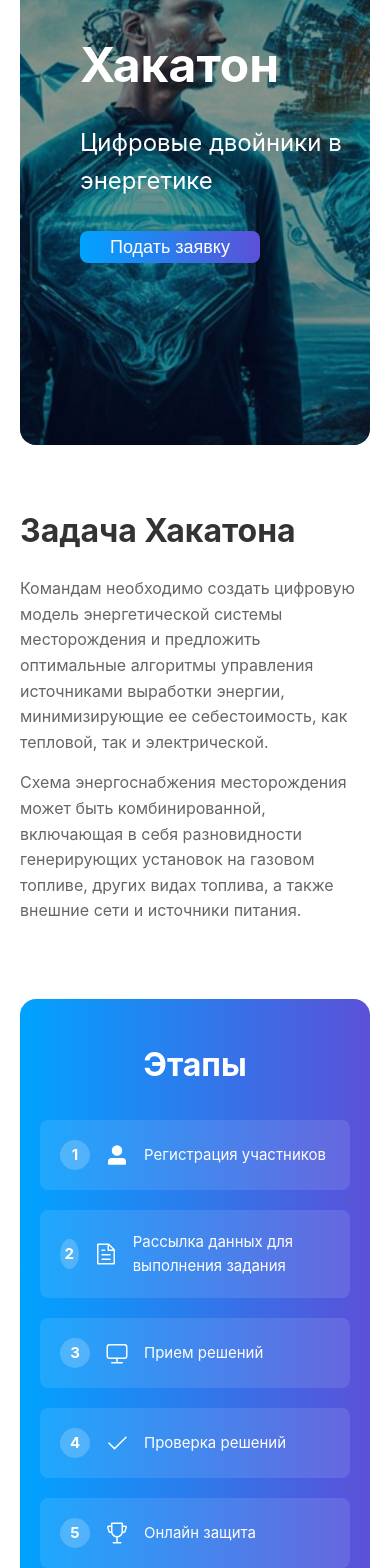
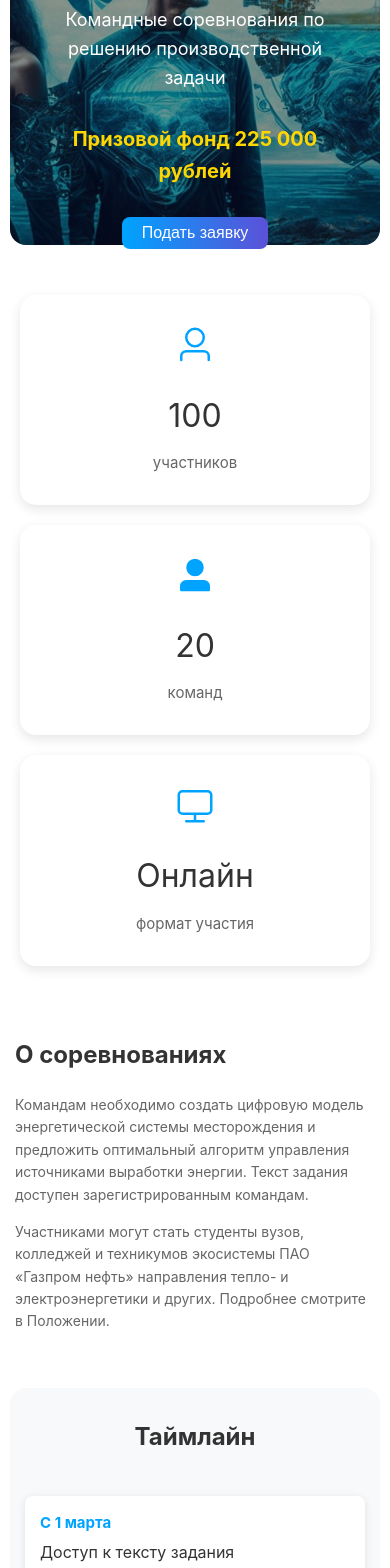
Before and after one commit to Pankyxa/HackathonFrontV1, a Vue app: page / in a window 390 px wide. Shown: the part 260-1828 px from the top of the page. Built offline with nearby package versions, Linux system fonts and the light colour scheme; no server answers.

Commit message:
Refactor HomePage.vue Add install regulations

```diff
--- a/src/views/HomePage.vue
+++ b/src/views/HomePage.vue
@@ -1,75 +1,89 @@
 <template>
-  <TheHeader></TheHeader>
+  <TheHeader :class="{ 'header-hidden': isHeaderHidden }"></TheHeader>
   <div class="home-page">
     <div class="hero-section">
       <div class="hero-content">
         <h1>Хакатон</h1>
         <p>Цифровые двойники в энергетике</p>
+        <p class="subtitle">Командные соревнования по решению производственной задачи</p>
+        <div class="prize-info">Призовой фонд 225 000 рублей</div>
         <el-button type="primary" class="custom-button" @click="handleApplicationClick">Подать заявку</el-button>
       </div>
     </div>
 
-    <AuthRequiredModal v-model="showAuthModal" />
+    <AuthRequiredModal v-model="showAuthModal"/>
+    <div class="info-section">
+      <div class="info-cards">
+        <div class="info-card">
+          <el-icon>
+            <User/>
+          </el-icon>
+          <h3>100</h3>
+          <p>участников</p>
+        </div>
+        <div class="info-card">
+          <el-icon>
+            <UserFilled/>
+          </el-icon>
+          <h3>20</h3>
+          <p>команд</p>
+        </div>
+        <div class="info-card">
+          <el-icon>
+            <Monitor/>
+          </el-icon>
+          <h3>Онлайн</h3>
+          <p>формат участия</p>
+        </div>
+      </div>
+    </div>
     <div class="task-section">
-      <h2>Задача Хакатона</h2>
-      <p>Командам необходимо создать цифровую модель энергетической системы месторождения и предложить оптимальные
-        алгоритмы управления источниками выработки энергии, минимизирующие ее себестоимость, как тепловой, так и
-        электрической.</p>
-      <p>Схема энергоснабжения месторождения может быть комбинированной, включающая в себя разновидности генерирующих
-        установок на газовом топливе, других видах топлива, а также внешние сети и источники питания.</p>
+      <h2>О соревнованиях</h2>
+      <p>Командам необходимо создать цифровую модель энергетической системы месторождения и предложить оптимальный
+        алгоритм управления источниками выработки энергии. Текст задания доступен зарегистрированным командам.</p>
+      <p>Участниками могут стать студенты вузов, колледжей и техникумов экосистемы ПАО «Газпром нефть» направления
+        тепло- и электроэнергетики и других. Подробнее смотрите в Положении.</p>
+    </div>
+
+    <div class="timeline-section">
+      <h2>Таймлайн</h2>
+      <div class="timeline-container">
+        <div class="timeline-item">
+          <div class="date">С 1 марта</div>
+          <div class="event">Доступ к тексту задания</div>
+        </div>
+        <div class="timeline-item">
+          <div class="date">C 1 марта до 1 апреля</div>
+          <div class="event">Регистрация на сайте</div>
+          <div class="note">(регистрация может закончиться раньше)</div>
+        </div>
+        <div class="timeline-item">
+          <div class="date">09 апреля</div>
+          <div class="event">Онлайн открытие Хакатона</div>
+          <div class="note">Время будет уточнено</div>
+        </div>
+        <div class="timeline-item">
+          <div class="date">09 апреля</div>
+          <div class="event">Доступ к данным для решения задачи</div>
+          <div class="note">Время будет уточнено</div>
+        </div>
+        <div class="timeline-item">
+          <div class="date">10 апреля</div>
+          <div class="event">Дедлайн загрузки решений</div>
+          <div class="note">Через 24 часа после старта (время будет уточнено)</div>
+        </div>
+      </div>
     </div>
 
     <div class="stages-section">
       <h2>Этапы</h2>
       <div class="stages-container">
-        <div class="stage-item">
-          <div class="stage-number">1</div>
+        <div class="stage-item" v-for="(stage, index) in stages" :key="index">
+          <div class="stage-number">{{ index + 1 }}</div>
           <el-icon>
-            <UserFilled/>
+            <component :is="stage.icon"/>
           </el-icon>
-          <span>Регистрация участников</span>
-        </div>
-        <div class="stage-item">
-          <div class="stage-number">2</div>
-          <el-icon>
-            <Document/>
-          </el-icon>
-          <span>Рассылка данных для выполнения задания</span>
-        </div>
-        <div class="stage-item">
-          <div class="stage-number">3</div>
-          <el-icon>
-            <Monitor/>
-          </el-icon>
-          <span>Прием решений</span>
-        </div>
-        <div class="stage-item">
-          <div class="stage-number">4</div>
-          <el-icon>
-            <Check/>
-          </el-icon>
-          <span>Проверка решений</span>
-        </div>
-        <div class="stage-item">
-          <div class="stage-number">5</div>
-          <el-icon>
-            <Trophy/>
-          </el-icon>
-          <span>Онлайн защита</span>
-        </div>
-        <div class="stage-item">
-          <div class="stage-number">6</div>
-          <el-icon>
-            <Star/>
-          </el-icon>
-          <span>Публикация результатов</span>
-        </div>
-        <div class="stage-item">
-          <div class="stage-number">7</div>
-          <el-icon>
-            <Medal/>
-          </el-icon>
-          <span>Награждение</span>
+          <span>{{ stage.text }}</span>
         </div>
       </div>
     </div>
@@ -78,15 +92,47 @@
 </template>
 
 <script setup>
-import { ref } from 'vue';
-import { useRouter } from 'vue-router';
-import {UserFilled, Document, Monitor, Check, Trophy, Star, Medal} from '@element-plus/icons-vue'
+import {ref, onMounted, onUnmounted} from 'vue';
+import {useRouter} from 'vue-router';
+import {UserFilled, Document, Monitor, Check, Trophy, Star, Medal, User} from '@element-plus/icons-vue'
 import TheHeader from "@/components/TheHeader.vue";
 import TheFooter from "@/components/TheFooter.vue";
 import AuthRequiredModal from "@/components/auth/AuthRequiredModal.vue";
 
 const router = useRouter();
 const showAuthModal = ref(false);
+const isHeaderHidden = ref(false);
+const lastScrollPosition = ref(0);
+const scrollThreshold = 100;
+
+const handleScroll = () => {
+  const currentScrollPosition = window.scrollY;
+
+  if (Math.abs(currentScrollPosition - lastScrollPosition.value) < scrollThreshold) {
+    return;
+  }
+
+  isHeaderHidden.value = currentScrollPosition > lastScrollPosition.value && currentScrollPosition > 100;
+  lastScrollPosition.value = currentScrollPosition;
+};
+
+onMounted(() => {
+  window.addEventListener('scroll', handleScroll);
+});
+
+onUnmounted(() => {
+  window.removeEventListener('scroll', handleScroll);
+});
+
+const stages = [
+  {icon: 'UserFilled', text: 'Регистрация участников'},
+  {icon: 'Document', text: 'Рассылка данных для выполнения задания'},
+  {icon: 'Monitor', text: 'Прием решений'},
+  {icon: 'Check', text: 'Проверка решений'},
+  {icon: 'Trophy', text: 'Онлайн защита'},
+  {icon: 'Star', text: 'Публикация результатов'},
+  {icon: 'Medal', text: 'Награждение'}
+];
 
 const handleApplicationClick = () => {
   const token = localStorage.getItem('token');
@@ -95,11 +141,6 @@ const handleApplicationClick = () => {
   } else {
     router.push('/team/apply');
   }
-};
-
-const navigateToLogin = () => {
-  showAuthModal.value = false;
-  router.push('/login');
 };
 </script>
 
@@ -252,4 +293,214 @@ const navigateToLogin = () => {
   font-size: 32px;
   font-weight: bold;
 }
+
+.subtitle {
+  font-size: 20px;
+  margin-bottom: 15px;
+}
+
+.prize-info {
+  font-size: 24px;
+  color: #FFD700;
+  margin-bottom: 30px;
+  font-weight: bold;
+}
+
+.info-section {
+  padding: 40px 20px;
+}
+
+.info-cards {
+  display: flex;
+  justify-content: center;
+  gap: 30px;
+  max-width: 1200px;
+  margin: 0 auto;
+}
+
+.info-card {
+  background: white;
+  padding: 30px;
+  border-radius: 16px;
+  text-align: center;
+  box-shadow: 0 4px 12px rgba(0, 0, 0, 0.1);
+  flex: 1;
+  max-width: 250px;
+}
+
+.info-card .el-icon {
+  font-size: 40px;
+  color: #00A3FF;
+  margin-bottom: 15px;
+}
+
+.info-card h3 {
+  font-size: 32px;
+  margin: 10px 0;
+  color: #333;
+}
+
+.info-card p {
+  color: #666;
+}
+
+.timeline-section {
+  padding: 40px 20px;
+  background: #f8f9fa;
+  border-radius: 16px;
+  margin: 20px;
+}
+
+.timeline-section h2 {
+  text-align: center;
+  margin-bottom: 40px;
+  font-size: 32px;
+  font-weight: bold;
+  color: #333333;
+}
+
+.timeline-container {
+  max-width: 800px;
+  margin: 0 auto;
+}
+
+.timeline-item {
+  background: white;
+  padding: 20px;
+  border-radius: 8px;
+  margin-bottom: 20px;
+  box-shadow: 0 2px 8px rgba(0, 0, 0, 0.1);
+}
+
+.timeline-item .date {
+  font-weight: bold;
+  color: #00A3FF;
+  margin-bottom: 5px;
+}
+
+.timeline-item .event {
+  font-size: 18px;
+  margin-bottom: 5px;
+  color: #333333;
+}
+
+.timeline-item .note {
+  font-size: 14px;
+  color: #666;
+  font-style: italic;
+}
+
+:deep(.header-hidden) {
+  transform: translateY(-100%);
+}
+
+@media (max-width: 768px) {
+  .hero-section {
+    height: 400px;
+    padding: 20px;
+    margin: 10px;
+  }
+
+  .hero-content {
+    max-width: 100%;
+    text-align: center;
+    padding: 0 20px;
+  }
+
+  .hero-content h1 {
+    font-size: 36px;
+  }
+
+  .hero-content p {
+    font-size: 18px;
+  }
+
+  .custom-button {
+    padding: 10px 20px;
+    font-size: 16px;
+  }
+
+  .info-cards {
+    flex-direction: column;
+    align-items: center;
+    gap: 20px;
+  }
+
+  .info-card {
+    width: 100%;
+    max-width: none;
+  }
+
+  .task-section {
+    padding: 30px 15px;
+  }
+
+  .task-section h2 {
+    font-size: 24px;
+  }
+
+  .task-section p {
+    font-size: 14px;
+  }
+
+  .stages-section {
+    margin: 10px;
+    padding: 30px 15px;
+  }
+
+  .stages-section h2 {
+    font-size: 24px;
+  }
+
+  .stage-item {
+    padding: 15px;
+  }
+
+  .timeline-section {
+    margin: 10px;
+    padding: 30px 15px;
+  }
+
+  .timeline-section h2 {
+    font-size: 24px;
+  }
+
+  .timeline-item {
+    padding: 15px;
+  }
+
+  .timeline-item .event {
+    font-size: 16px;
+  }
+
+  .timeline-item .note {
+    font-size: 12px;
+  }
+
+  .prize-info {
+    font-size: 20px;
+  }
+
+  .subtitle {
+    font-size: 16px;
+  }
+}
+
+@media (min-width: 769px) and (max-width: 1024px) {
+  .hero-section {
+    height: 500px;
+  }
+
+  .hero-content h1 {
+    font-size: 42px;
+  }
+
+  .info-cards {
+    gap: 20px;
+  }
+
+  .info-card {
+    padding: 20px;
+  }
+}
 </style>
```
Also changed, not shown: src/components/TheHeader.vue (+50 -16 lines), src/components/auth/AuthForm.vue (+44 -6 lines), src/views/RegistrationPage.vue (+42 -1 lines), 1 other file (tests, documents, lock files or other folders).
